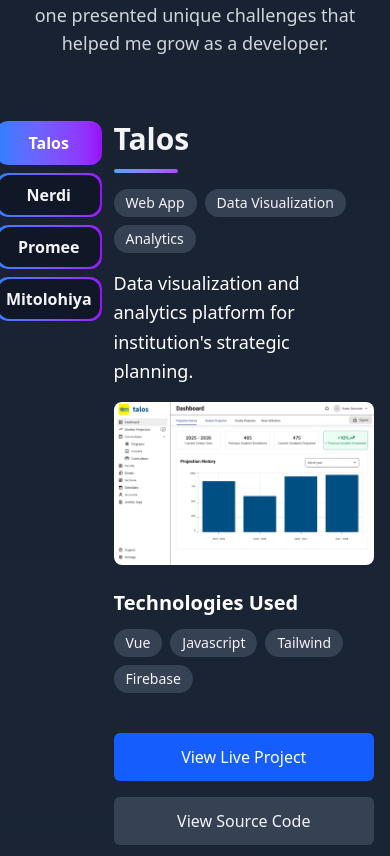
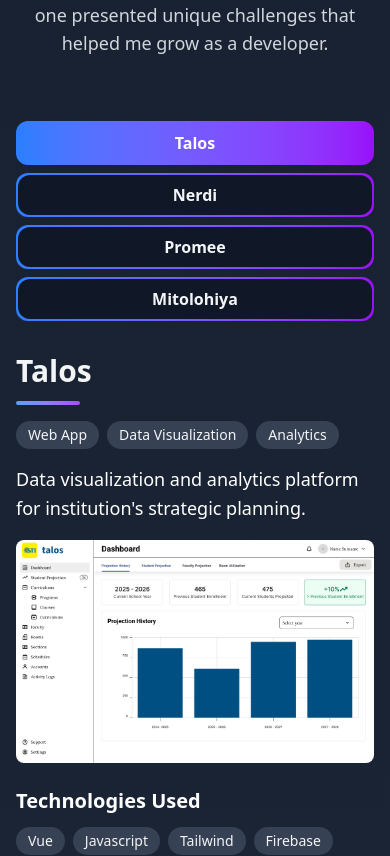
Before and after one commit to Tearfall/Tearfall, a Vue app in the folder portfolio/: page / in a window 390 px wide. Shown: the part 3720-4576 px from the top of the page. Built offline with nearby package versions, Linux system fonts and the light colour scheme.

Commit message:
Add responsiveness to projects.vue

```diff
--- a/portfolio/src/components/Projects.vue
+++ b/portfolio/src/components/Projects.vue
@@ -8,7 +8,7 @@
     </div>
 
     <!-- Project Grid -->
-    <div class="grid grid-cols-4 gap-8">
+    <div class="grid grid-cols-1 md:grid-cols-4 lg:grid-cols-4 gap-8">
       <div class="col-span-1 flex items-start justify-center">
         <ul class="flex-grow-1 flex gap-2 flex-col">
           <li v-for="(project, i) in projects" :key="i" class="text-center text-md font-bold cursor-pointer" @click="selectProject(project)">
@@ -20,7 +20,7 @@
           </li>
         </ul>
       </div>
-      <div class="col-span-3">
+      <div class="col-span-1 md:col-span-3 lg:col-span-3 flex items-start justify-center">
         <ViewProject :project="selectedProject" class="mb-8" />
       </div>
     </div>
```
